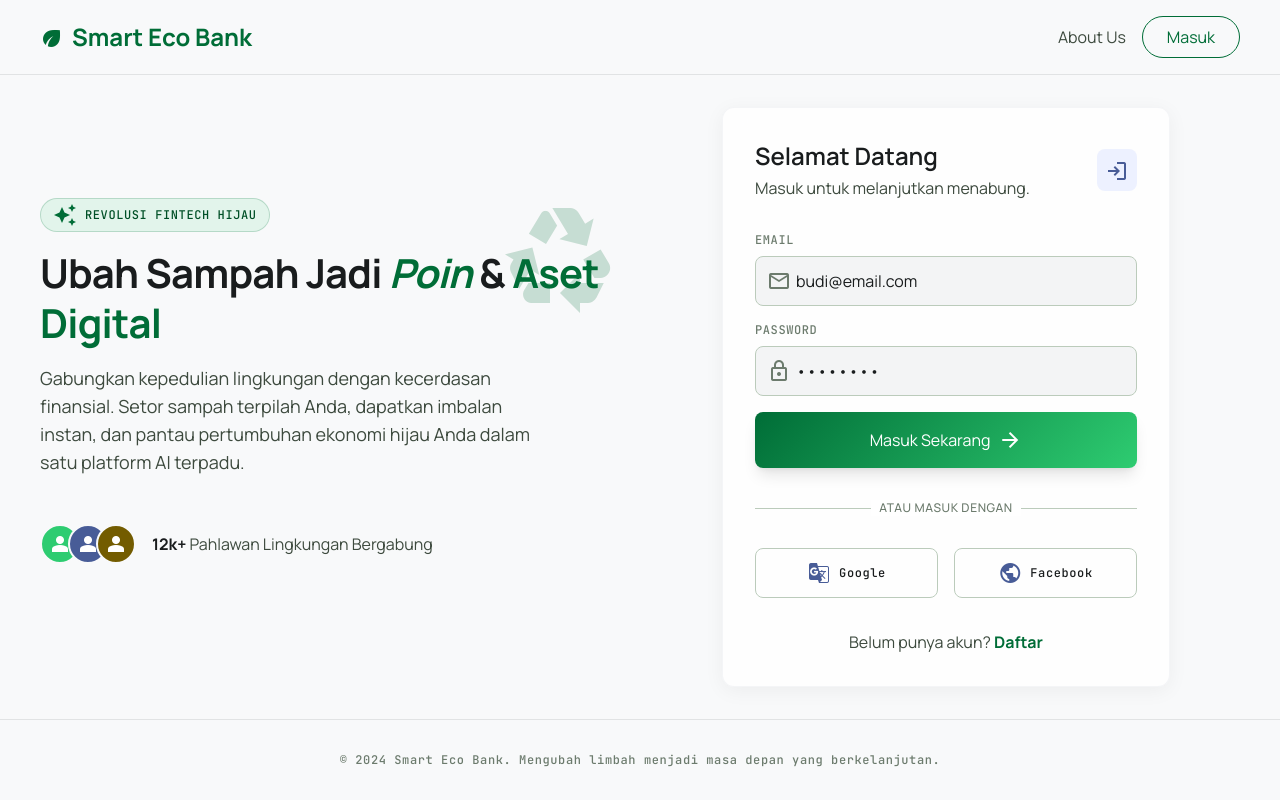
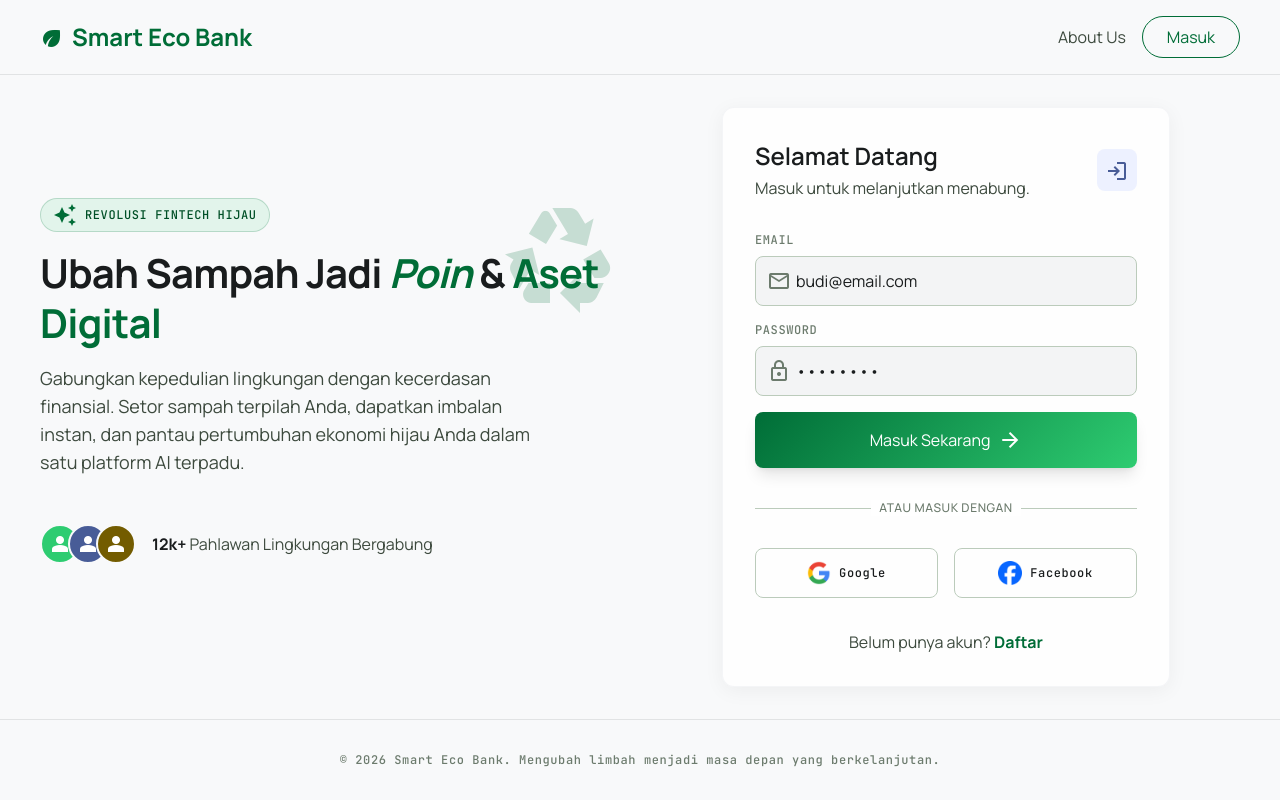
Before and after one commit to Dreancula/SWB, a Next.js app: page / in a window 1280 px wide. Built offline with nearby package versions, Linux system fonts and the light colour scheme; no server answers.

Commit message:
feat: replace static map with interactive maplibre implementation and update login icons

```diff
--- a/package.json
+++ b/package.json
@@ -10,9 +10,11 @@
   },
   "dependencies": {
     "@tailwindcss/postcss": "^4.3.1",
+    "maplibre-gl": "^5.24.0",
     "next": "16.2.9",
     "react": "^19.2.7",
-    "react-dom": "^19.2.7"
+    "react-dom": "^19.2.7",
+    "react-map-gl": "^8.1.1"
   },
   "devDependencies": {
     "@types/node": "^25.9.3",
--- a/src/app/locations/page.tsx
+++ b/src/app/locations/page.tsx
@@ -5,6 +5,8 @@ import AppShell from "@/components/AppShell";
 import Icon from "@/components/ui/Icon";
 import { getLocations } from "@/lib/api";
 import type { DropLocation } from "@/lib/types";
+import Map, { NavigationControl, GeolocateControl } from "react-map-gl/maplibre";
+import "maplibre-gl/dist/maplibre-gl.css";
 
 export default function LocationsPage() {
   const [locations, setLocations] = useState<DropLocation[]>([]);
@@ -97,54 +99,23 @@ export default function LocationsPage() {
           </div>
         </aside>
 
-        {/* Simulated map */}
+        {/* Real Map */}
         <section className="flex-1 relative bg-surface-variant overflow-hidden min-h-[400px]">
-          <div
-            className="absolute inset-0 bg-[#e0e3e1]"
-            style={{
-              backgroundImage:
-                "radial-gradient(#006d37 1px, transparent 1px)",
-              backgroundSize: "40px 40px",
+          <Map
+            initialViewState={{
+              longitude: 106.8229, // Jakarta center
+              latitude: -6.1944,
+              zoom: 12,
             }}
-          />
-          {/* Pins */}
-          {locations.map((loc) => {
-            const active = loc.id === activeId;
-            return (
-              <button
-                key={loc.id}
-                onClick={() => setActiveId(loc.id)}
-                className="absolute -translate-x-1/2 -translate-y-1/2 group"
-                style={{ top: `${loc.mapY}%`, left: `${loc.mapX}%` }}
-              >
-                <span
-                  className={`flex items-center justify-center rounded-full shadow-2xl border-4 border-white transition-transform group-hover:scale-110 ${
-                    !loc.isOpen
-                      ? "bg-error text-white w-10 h-10"
-                      : active
-                        ? "bg-primary text-white w-12 h-12"
-                        : "bg-primary-container text-on-primary-container w-10 h-10"
-                  }`}
-                >
-                  <Icon
-                    name={loc.isOpen ? "location_on" : "location_off"}
-                    fill
-                    className={active ? "text-[28px]" : "text-[18px]"}
-                  />
-                </span>
-                {active && loc.isOpen && (
-                  <span className="absolute left-1/2 -translate-x-1/2 mt-1 whitespace-nowrap bg-white/95 backdrop-blur px-3 py-1 rounded-lg shadow-xl border border-primary/10">
-                    <span className="text-label-sm font-bold text-primary block">
-                      {loc.name}
-                    </span>
-                  </span>
-                )}
-              </button>
-            );
-          })}
+            mapStyle="https://basemaps.cartocdn.com/gl/voyager-gl-style/style.json"
+            style={{ width: "100%", height: "100%" }}
+          >
+            <NavigationControl position="bottom-right" />
+            <GeolocateControl position="bottom-right" />
+          </Map>
 
           {/* Info card */}
-          <div className="hidden md:block absolute top-10 left-10 p-6 glass-card rounded-2xl shadow-2xl max-w-sm">
+          <div className="hidden md:block absolute top-10 left-10 p-6 glass-card rounded-2xl shadow-2xl max-w-sm pointer-events-none">
             <div className="flex items-center gap-3 mb-4">
               <div className="p-2 bg-primary/10 rounded-lg">
                 <Icon name="analytics" className="text-primary" />
@@ -172,21 +143,6 @@ export default function LocationsPage() {
               </div>
             </div>
           </div>
-
-          {/* Map controls */}
-          <div className="absolute bottom-8 right-8 flex flex-col gap-2">
-            {["add", "remove"].map((c) => (
-              <button
-                key={c}
-                className="w-12 h-12 bg-white rounded-xl shadow-lg flex items-center justify-center text-primary hover:bg-primary hover:text-white transition-all"
-              >
-                <Icon name={c} />
-              </button>
-            ))}
-            <button className="w-12 h-12 bg-primary text-white rounded-xl shadow-lg flex items-center justify-center mt-2">
-              <Icon name="my_location" />
-            </button>
-          </div>
         </section>
       </div>
     </AppShell>
--- a/src/app/page.tsx
+++ b/src/app/page.tsx
@@ -5,6 +5,7 @@ import Link from "next/link";
 import { useRouter } from "next/navigation";
 import Icon from "@/components/ui/Icon";
 import { useAuth } from "@/context/AuthContext";
+import Image from "next/image";
 
 export default function LandingLoginPage() {
   const router = useRouter();
@@ -180,12 +181,26 @@ export default function LandingLoginPage() {
 
               <div className="grid grid-cols-2 gap-stack-md">
                 <button className="flex items-center justify-center gap-2 py-3 border border-outline-variant rounded-lg hover:bg-surface-container-low transition-colors">
-                  <Icon name="g_translate" className="text-secondary" />
-                  <span className="text-label-sm font-label-sm">Google</span>
+                  <span className="text-label-sm font-label-sm flex items-center gap-2">
+                    <Image
+                      src={"/images/google-icon.png"}
+                      alt="Google"
+                      width={24}
+                      height={24}
+                    />
+                    Google
+                  </span>
                 </button>
                 <button className="flex items-center justify-center gap-2 py-3 border border-outline-variant rounded-lg hover:bg-surface-container-low transition-colors">
-                  <Icon name="public" className="text-secondary" />
-                  <span className="text-label-sm font-label-sm">Facebook</span>
+                  <span className="text-label-sm font-label-sm flex items-center gap-2">
+                    <Image
+                      src={"/images/facebook-icon.png"}
+                      alt="Facebook"
+                      width={24}
+                      height={24}
+                    />
+                    Facebook
+                  </span>
                 </button>
               </div>
 
@@ -202,7 +217,7 @@ export default function LandingLoginPage() {
 
       <footer className="mt-auto py-8 border-t border-surface-variant text-center">
         <p className="text-label-sm font-label-sm text-outline">
-          © 2024 Smart Eco Bank. Mengubah limbah menjadi masa depan yang
+          © 2026 Smart Eco Bank. Mengubah limbah menjadi masa depan yang
           berkelanjutan.
         </p>
       </footer>
```
Also changed, not shown: public/images/facebook-icon.png (added), public/images/google-icon.png (added).
